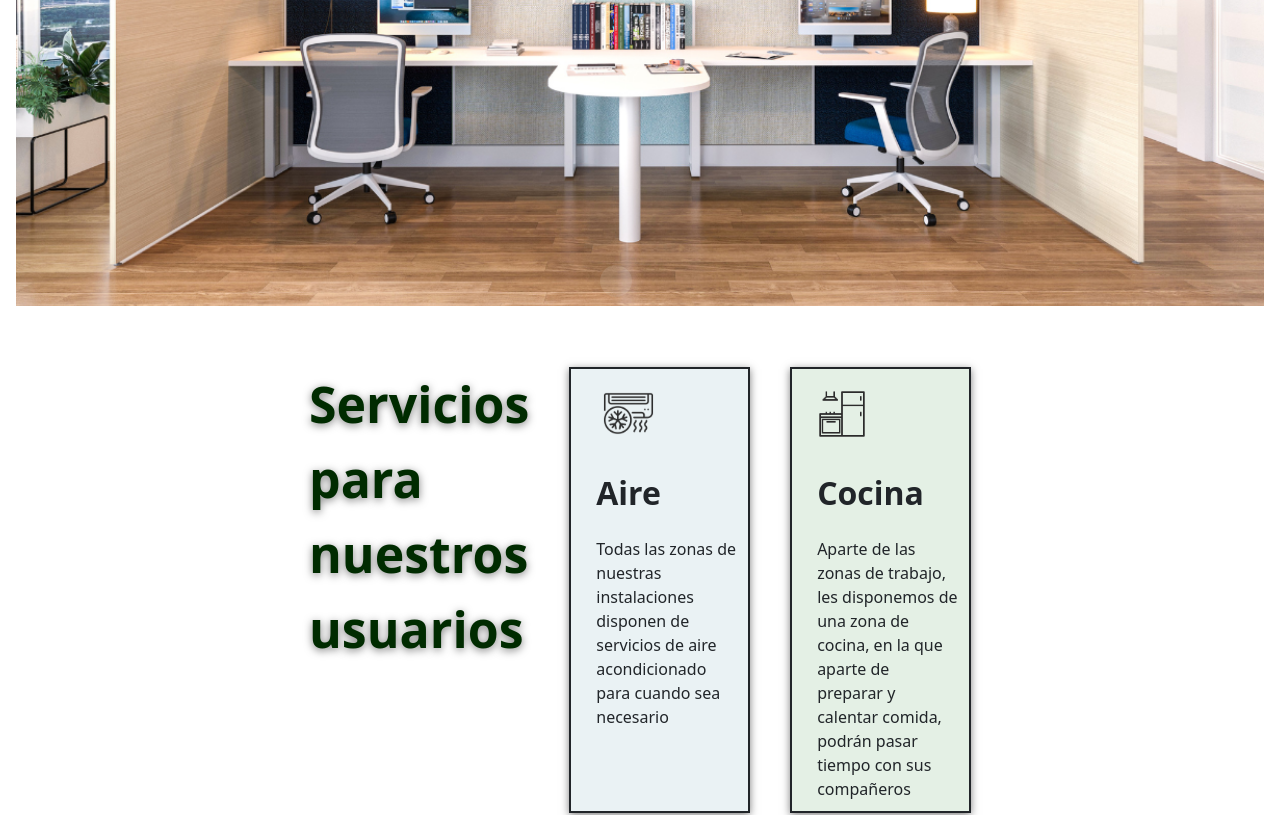
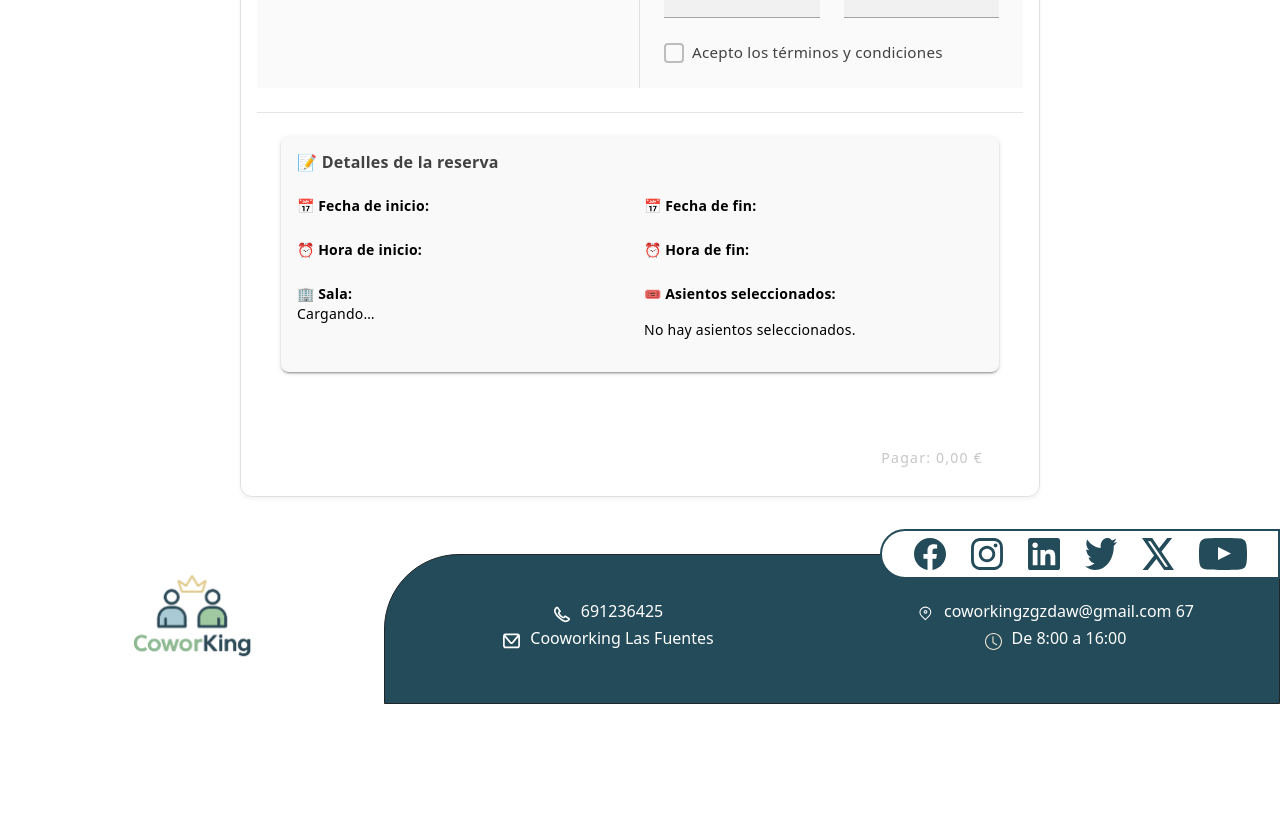
Before and after one commit to nabuin/tfg2daw_3trm_front, a Vue app: page /sedes/salas/puestos/pago in a window 1280 px wide. Before the commit this address led to /home. Shown: the part 560-1375 px from the top of the page. After the commit the page ends 1264 px from the top, so only its background shows below. Built offline with nearby package versions, Linux system fonts and the light colour scheme.

Commit message:
Optimizacion carga precio de pago form

```diff
--- a/src/components/Pago_Form.vue
+++ b/src/components/Pago_Form.vue
@@ -137,22 +137,15 @@ import { useRouter } from 'vue-router';
 import { storeToRefs } from 'pinia';
 import { useReservasStore } from '../store/reservasStore';
 import { useFiltrosStore } from '../store/filtrosStore';
-import { usePuestosStore } from '../store/asientosStore';
 import { useSalaAsientoStore } from '../store/salaAsientoStore';
 import { useAsientosPreciosStore } from '../store/asientosPreciosStore';
 
-// todos los stores usados en esta pagina
 const router = useRouter();
-
-// stores y variables que se usan
 const reservasStore = useReservasStore();
 const { selectedPuestos, isReserving, reservationError, reservationSuccess, currentPuestoDisponibilidades } = storeToRefs(reservasStore);
 
 const filtrosStore = useFiltrosStore();
 const { fechaInicio, fechaFin, horaInicio, horaFin } = storeToRefs(filtrosStore);
-
-const puestosStore = usePuestosStore();
-const { puestosDisponibles } = storeToRefs(puestosStore);
 
 const salaAsientoStore = useSalaAsientoStore();
 
@@ -164,21 +157,16 @@ const form = ref(null);
 const formValid = ref(false);
 const showSuccessDialog = ref(false);
 
-// datos de tarjeta y dirección
 const payment = reactive({ cardName: '', cardNumber: '', expiry: '', cvv: '' });
 const billing = reactive({ addressLine1: '', addressLine2: '', city: '', state: '', zip: '', country: null });
-
-// paises para mostrar en el select
 const countries = ['España', 'México', 'Argentina', 'Estados Unidos', 'Canadá', 'Chile', 'Colombia'];
 const acceptTerms = ref(false);
 
-// reglas para validar los campos de la tarjeta
 const rules = {
   cardNumberDigits: (v: string) => (v && v.replace(/\s/g, '').length === 16) || 'la tarjeta debe tener 16 dígitos',
   cvvDigits: (v: string) => (v && /^\d{3,4}$/.test(v)) || 'el cvv debe tener 3 – 4 dígitos',
 };
 
-// funcion para calcular las horas entre dos strings tipo hh:mm
 function calcularHoras(): number {
   const [h1, m1] = horaInicio.value.split(':').map(Number);
   const [h2, m2] = horaFin.value.split(':').map(Number);
@@ -186,77 +174,43 @@ function calcularHoras(): number {
   return minutos > 0 ? minutos / 60 : 0;
 }
 
-// recalcula el precio total en base a los puestos y las horas
 async function recalcPrice() {
   const ids = selectedPuestos.value.map(p => p.idPuestoTrabajo);
   const horas = calcularHoras();
   await precioStore.calcularPrecio(ids, horas);
 }
 
-// Computed para contar los días laborales (excluyendo sábados y domingos)
 const diasLaborales = computed(() => {
-  const startDate = new Date(fechaInicio.value);  // Fecha de inicio
-  const endDate = new Date(fechaFin.value);  // Fecha de fin
-
+  const startDate = new Date(fechaInicio.value);
+  const endDate = new Date(fechaFin.value);
   let diasLaborales = 0;
-
-  // Iteramos a través de todas las fechas en el rango
   for (let date = new Date(startDate); date <= endDate; date.setDate(date.getDate() + 1)) {
-    const dayOfWeek = date.getDay();  // 0 = Domingo, 6 = Sábado
-
-    // Si el día no es sábado (6) ni domingo (0), lo contamos como día laboral
-    if (dayOfWeek !== 0 && dayOfWeek !== 6) {
-      diasLaborales++;  // Aumentamos el contador de días laborales
-    }
+    const dayOfWeek = date.getDay();
+    if (dayOfWeek !== 0 && dayOfWeek !== 6) diasLaborales++;
   }
-
-  console.log('Días laborales:', diasLaborales);  // Mostrar en consola el número de días laborales
   return diasLaborales;
 });
 
-// Computed para multiplicar los días laborales por el precio total
 const precioTotalDias = computed(() => precioTotal.value * diasLaborales.value);
 
-
-
-// Esto transforma el precio en formato de moneda (EUR)
 const totalFormatted = computed(() =>
   new Intl.NumberFormat('es-ES', { style: 'currency', currency: 'EUR' }).format(precioTotalDias.value)
 );
 
-// cuando se monta la vista se cargan los puestos
 onMounted(async () => {
-  await puestosStore.obtenerPuestosDisponibles();
-
-  // si no hay ningun puesto, se va al home
-  if (puestosDisponibles.value.length === 0) {
-    router.push('/home');
-    return;
-  }
-
-  // Calcular los días laborales y mostrarlo en la consola
-  console.log(diasLaborales.value);
-
-  // Recalcular el precio
   recalcPrice();
 });
 
-// si cambian los puestos, se actualiza la disponibilidad
-watch(puestosDisponibles, nuevos => reservasStore.setPuestoDisponibilidades(nuevos), { immediate: true });
-
-// si cambian los puestos seleccionados o las horas, se recalcula el precio
 watch([selectedPuestos, horaInicio, horaFin], recalcPrice);
 
-// esta parte es un poco liosa, agarra los puestos seleccionados y busca la info completa de ese puesto, como su numero
 const selectedSeatDetails = computed(() => selectedPuestos.value.map(sel => {
   const info = currentPuestoDisponibilidades.value.find(p => p.idPuestoTrabajo === sel.idPuestoTrabajo);
   return {
     id: sel.idPuestoTrabajo,
-    numeroAsiento: info?.numeroAsiento || `Puesto ${sel.idPuestoTrabajo}` // si no hay numero, pone algo generico
+    numeroAsiento: info?.numeroAsiento || `Puesto ${sel.idPuestoTrabajo}`
   };
 }));
 
-// esta parte busca el nombre de la sala para cada asiento seleccionado
 const salaNombres = reactive<Record<number, string>>({});
 watch(selectedSeatDetails, list => {
   list.forEach(seat => {
@@ -266,7 +220,6 @@ watch(selectedSeatDetails, list => {
   });
 }, { immediate: true });
 
-// al enviar el formulario, se valida todo y se guarda la reserva
 async function submit() {
   termsError.value = null;
   if (!acceptTerms.value) {
@@ -284,6 +237,7 @@ async function submit() {
   }
 }
 </script>
+
 
 
 
```
